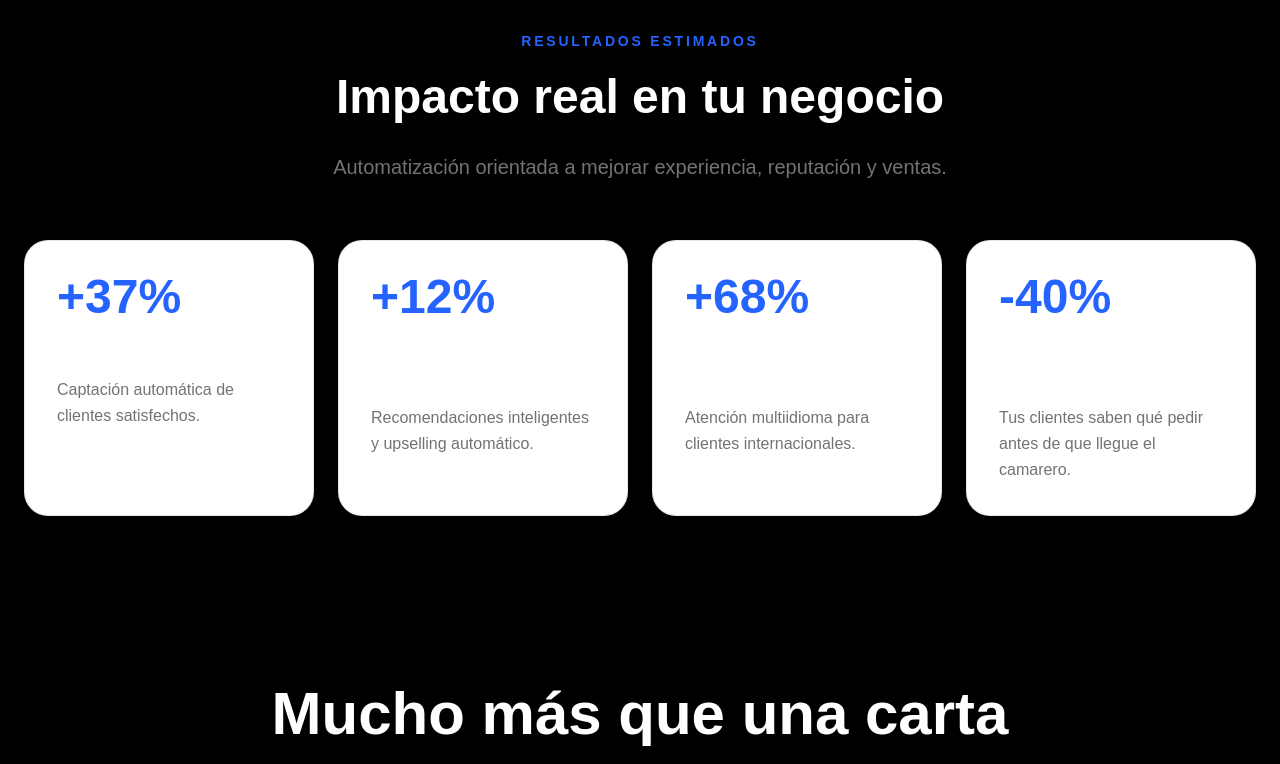
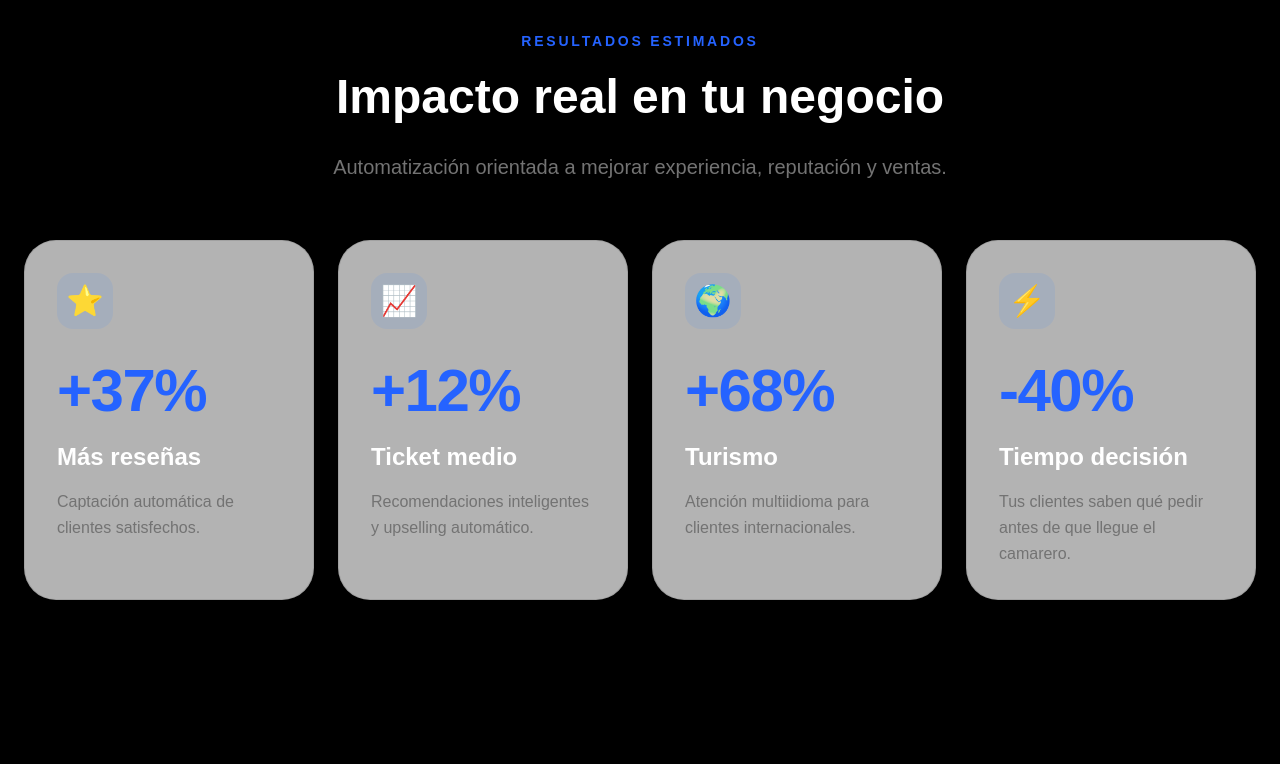
Before and after one commit to Bar-IA/bar-ia, a Next.js app: page / in a window 1280 px wide. Shown: the part 1161-1925 px from the top of the page. Built offline with nearby package versions, Linux system fonts and the light colour scheme.

Commit message:
resultados estimados

```diff
--- a/app/page.tsx
+++ b/app/page.tsx
@@ -181,58 +181,78 @@ export default function BarIA() {
 
   <div className="grid md:grid-cols-2 lg:grid-cols-4 gap-6">
 
-    <div className="rounded-3xl border border-black/10 bg-white p-8 shadow-sm hover:shadow-xl transition-all duration-300">
-      <p className="text-5xl font-black text-[#2563FF]">
+  <div className="group rounded-[2rem] border border-black/10 bg-white/70 backdrop-blur-xl p-8 hover:-translate-y-2 hover:shadow-2xl hover:shadow-blue-500/10 transition-all duration-500">
+
+    <div className="w-14 h-14 rounded-2xl bg-blue-500/10 flex items-center justify-center text-3xl mb-8">
+      ⭐
+    </div>
+
+    <p className="text-6xl font-black tracking-tight text-[#2563FF]">
       +37%
     </p>
 
-      <h3 className="mt-4 text-xl font-bold">
-        Más reseñas positivas
+    <h3 className="mt-5 text-2xl font-bold">
+      Más reseñas
     </h3>
 
-      <p className="mt-3 text-neutral-500 leading-relaxed">
+    <p className="mt-4 text-neutral-500 leading-relaxed">
       Captación automática de clientes satisfechos.
     </p>
   </div>
 
-    <div className="rounded-3xl border border-black/10 bg-white p-8 shadow-sm hover:shadow-xl transition-all duration-300">
-      <p className="text-5xl font-black text-[#2563FF]">
+  <div className="group rounded-[2rem] border border-black/10 bg-white/70 backdrop-blur-xl p-8 hover:-translate-y-2 hover:shadow-2xl hover:shadow-blue-500/10 transition-all duration-500">
+
+    <div className="w-14 h-14 rounded-2xl bg-blue-500/10 flex items-center justify-center text-3xl mb-8">
+      📈
+    </div>
+
+    <p className="text-6xl font-black tracking-tight text-[#2563FF]">
       +12%
     </p>
 
-      <h3 className="mt-4 text-xl font-bold">
-        Incremento ticket medio
+    <h3 className="mt-5 text-2xl font-bold">
+      Ticket medio
     </h3>
 
-      <p className="mt-3 text-neutral-500 leading-relaxed">
+    <p className="mt-4 text-neutral-500 leading-relaxed">
       Recomendaciones inteligentes y upselling automático.
     </p>
   </div>
 
-    <div className="rounded-3xl border border-black/10 bg-white p-8 shadow-sm hover:shadow-xl transition-all duration-300">
-      <p className="text-5xl font-black text-[#2563FF]">
+  <div className="group rounded-[2rem] border border-black/10 bg-white/70 backdrop-blur-xl p-8 hover:-translate-y-2 hover:shadow-2xl hover:shadow-blue-500/10 transition-all duration-500">
+
+    <div className="w-14 h-14 rounded-2xl bg-blue-500/10 flex items-center justify-center text-3xl mb-8">
+      🌍
+    </div>
+
+    <p className="text-6xl font-black tracking-tight text-[#2563FF]">
       +68%
     </p>
 
-      <h3 className="mt-4 text-xl font-bold">
-        Más interacción turística
+    <h3 className="mt-5 text-2xl font-bold">
+      Turismo
     </h3>
 
-      <p className="mt-3 text-neutral-500 leading-relaxed">
+    <p className="mt-4 text-neutral-500 leading-relaxed">
       Atención multiidioma para clientes internacionales.
     </p>
   </div>
 
-    <div className="rounded-3xl border border-black/10 bg-white p-8 shadow-sm hover:shadow-xl transition-all duration-300">
-      <p className="text-5xl font-black text-[#2563FF]">
+  <div className="group rounded-[2rem] border border-black/10 bg-white/70 backdrop-blur-xl p-8 hover:-translate-y-2 hover:shadow-2xl hover:shadow-blue-500/10 transition-all duration-500">
+
+    <div className="w-14 h-14 rounded-2xl bg-blue-500/10 flex items-center justify-center text-3xl mb-8">
+      ⚡
+    </div>
+
+    <p className="text-6xl font-black tracking-tight text-[#2563FF]">
       -40%
     </p>
 
-      <h3 className="mt-4 text-xl font-bold">
-        Menos tiempo de decisión
+    <h3 className="mt-5 text-2xl font-bold">
+      Tiempo decisión
     </h3>
 
-      <p className="mt-3 text-neutral-500 leading-relaxed">
+    <p className="mt-4 text-neutral-500 leading-relaxed">
       Tus clientes saben qué pedir antes de que llegue el camarero.
     </p>
   </div>
```
Lines whose indentation alone changed are shown as unchanged.
